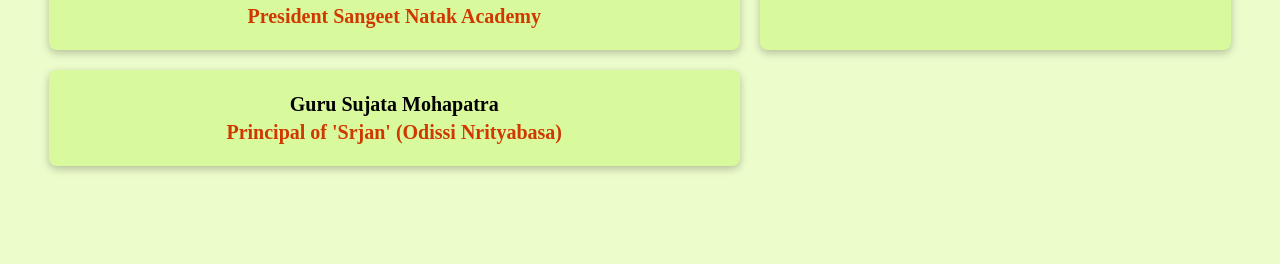
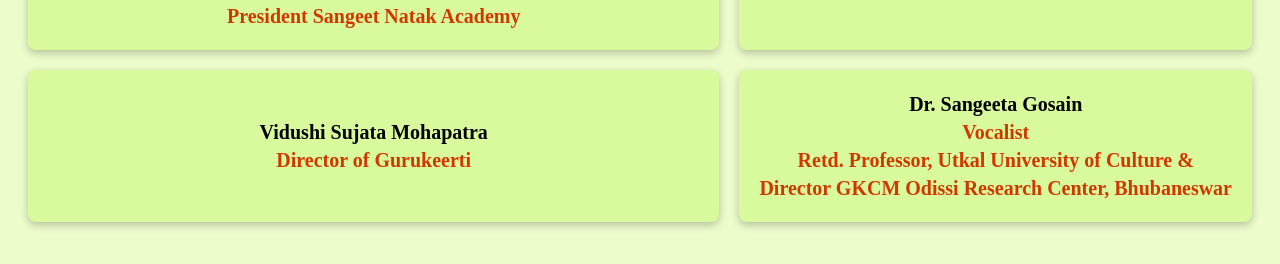
Before and after one commit to NishutSuman/arpita-nayak, a React (Create React App) app: page /program-broucher in a window 1280 px wide. Shown: the part 3158-3422 px from the top of the page. Built offline with nearby package versions, Linux system fonts and the light colour scheme; a web font is replaced by a local one.

Commit message:
Guest Updated

```diff
--- a/src/Components/Program/Guests.jsx
+++ b/src/Components/Program/Guests.jsx
@@ -68,9 +68,22 @@
 							<h4 className="sm:text-xl font-bold">
 
 
-                                Guru Sujata Mohapatra
+                                Vidushi Sujata Mohapatra
 								<br />
-								<span className="font-bold text-orange-600">Principal of 'Srjan' (Odissi Nrityabasa)</span>
+								<span className="font-bold text-orange-600">Director of Gurukeerti</span>
+								<br />
+
+							</h4>
+						</td>
+
+                    <td className="bg-lime-200 p-5 tshadow rounded-lg">
+							<h4 className="sm:text-xl font-bold">
+
+
+                                Dr. Sangeeta Gosain
+								<br />
+								<span className="font-bold text-orange-600">Vocalist</span><br/>
+								<span className="font-bold text-orange-600">Retd. Professor, Utkal University of Culture & <br/>Director GKCM Odissi Research Center, Bhubaneswar</span>
 								<br />
 
 							</h4>
```
